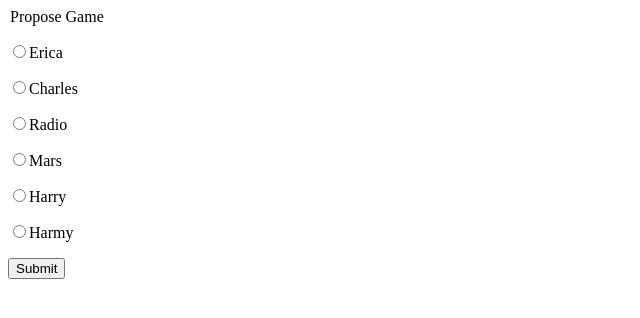
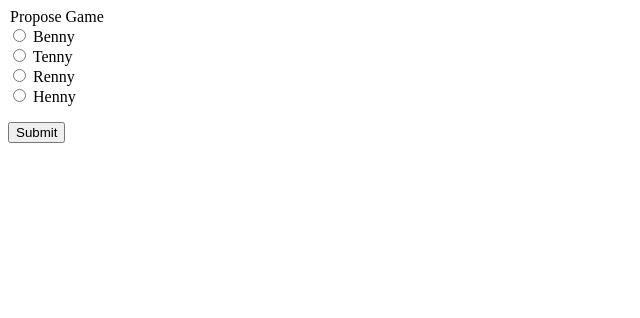
Before and after one commit to ericamllee/hanabi-website-work-in-progress, a Django app: page /playGame/join in a window 1280 px wide. Shown: the top 318 px of the page, without its empty margins (0-640 px from the left). Run offline with Django 3.2, Linux system fonts and the light colour scheme.

Commit message:
All the bennies

```diff
--- a/hanabi/settings.py
+++ b/hanabi/settings.py
@@ -31,6 +31,7 @@ ALLOWED_HOSTS = []
 # Application definition
 
 INSTALLED_APPS = [
+    'playGame.apps.GameConfig',
     'django.contrib.admin',
     'django.contrib.auth',
     'django.contrib.contenttypes',
--- a/playGame/apps.py
+++ b/playGame/apps.py
@@ -5,4 +5,4 @@ from django.apps import AppConfig
 
 
 class GameConfig(AppConfig):
-    name = 'game'
+    name = 'playGame'
--- a/playGame/models.py
+++ b/playGame/models.py
@@ -3,4 +3,5 @@ from __future__ import unicode_literals
 
 from django.db import models
 
-# Create your models here.
+class Person(models.Model):
+  name = models.CharField(max_length=200)
--- a/playGame/templates/playGame/join.html
+++ b/playGame/templates/playGame/join.html
@@ -1,10 +1,11 @@
 <form>
 <legend>Propose Game</legend>
-<p><input type = "radio" name = "playerName" value = 1>Erica</p>
-<p><input type = "radio" name = "playerName" value = 2>Charles</p>
-<p><input type = "radio" name = "playerName" value = 3>Radio</p>
-<p><input type = "radio" name = "playerName" value = 4>Mars</p>
-<p><input type = "radio" name = "playerName" value = 5>Harry</p>
-<p><input type = "radio" name = "playerName" value = 6>Harmy</p>
+
+{% csrf_token %}
+{% for name in names %}
+    <input type="radio" name="name" id="name{{ forloop.counter }}" value="{{ name.id }}" />
+    <label for="name{{ forloop.counter }}">{{ name.name }}</label><br />
+{% endfor %}
+
 <p><input type="submit" id="submitted"></p>
 </form>
--- a/playGame/views.py
+++ b/playGame/views.py
@@ -5,6 +5,9 @@ from django.shortcuts import render
 from django.http import HttpResponse, HttpResponseRedirect
 from django.template import loader
 from django.urls import reverse
+from playGame.models import Person
+
+names = [Person(name="Benny", id=1), Person(name="Tenny", id=2), Person(name="Renny", id=3), Person(name="Henny", id=4)]
 
 def index(request):
   if request.method == "GET":
@@ -13,13 +16,11 @@ def index(request):
     if 'playername' in request.POST and request.POST['playername']:
       return HttpResponseRedirect(reverse('playGame:join'))
     else:
+      # todo: add name into names
       return render(request, 'playGame/index.html', {'error_message': "You need to fill in a name"})
 
 def play(request):
-  # return HttpResponse("You're playingn the game")
   return render(request, 'playGame/game.html')
 
 def join(request):
-  # return HttpResponse("You're going to join a game")
-  return render(request, 'playGame/join.html')
-# Create your views here.
+  return render(request, 'playGame/join.html', {'names': names})
```
